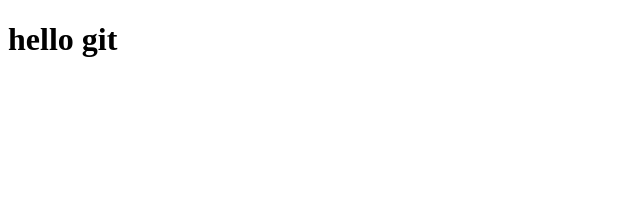
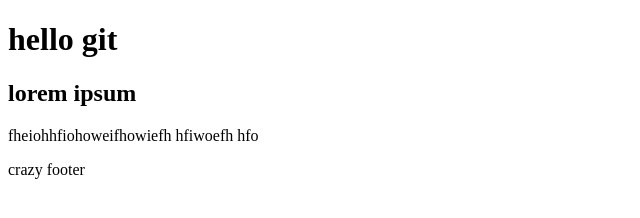
Before and after one commit to erinkean10/hellogit, a plain HTML site: page index.html in a window 1280 px wide. Shown: the whole page, without its empty margins (0-640 px from the left). Drawn offline with Linux system fonts and the light colour scheme.

Commit message:
added crazy footer

```diff
--- a/index.html
+++ b/index.html
@@ -3,7 +3,17 @@
 <head>
     <meta charset="UTF-8">
     <title>hello git</title>
+    <header>
     <h1>hello git</h1>
+    </header>
+        <main>
+            <h2>lorem ipsum</h2>
+        <p> fheiohhfiohoweifhowiefh hfiwoefh hfo </p>
+        </main>
+        <footer>crazy footer</footer>
+
+
+
     </head>
 
 </html>
```
